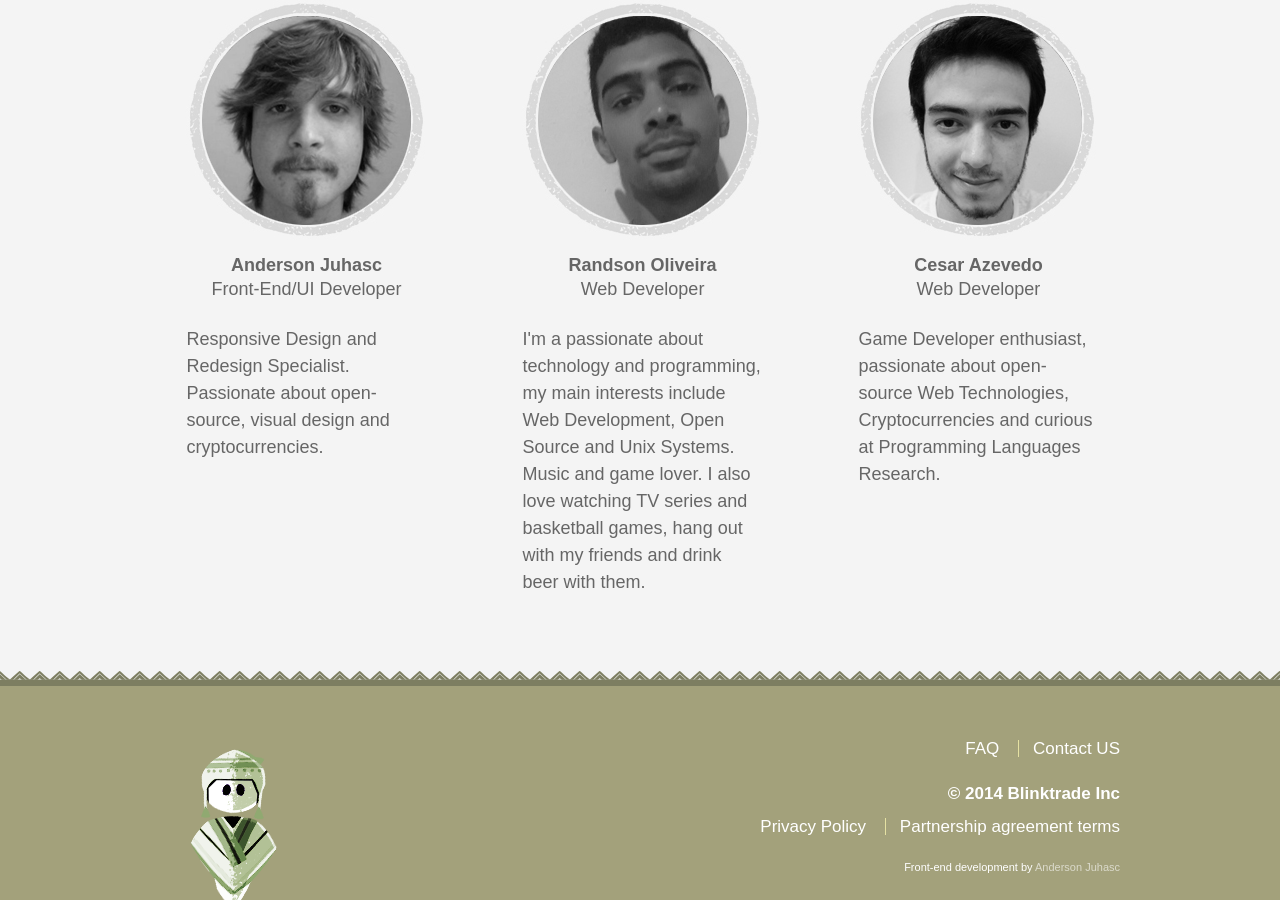
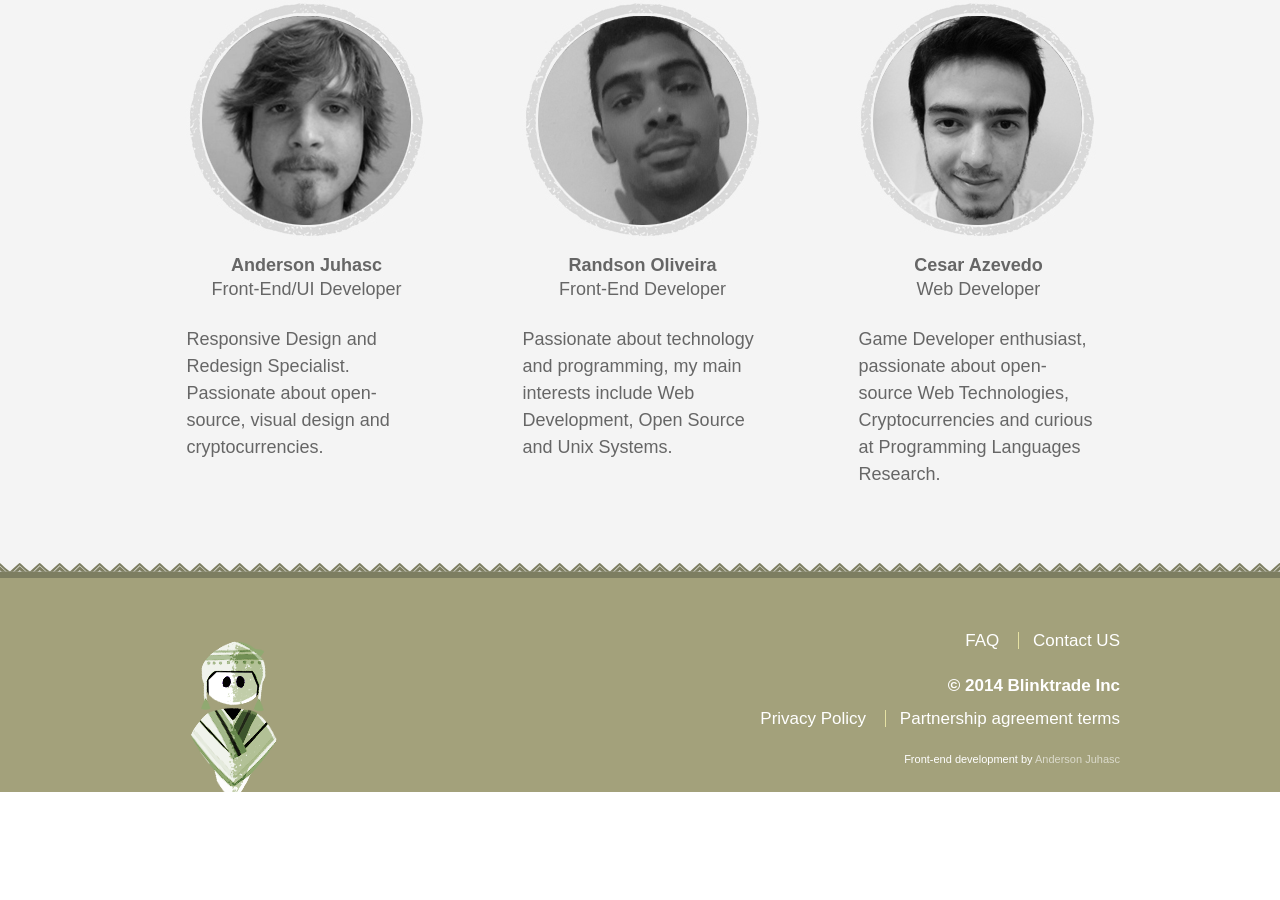
Before and after one commit to blinktrade/blinktrade.github.io, a Jekyll site: the page built from index.html, in a window 1280 px wide and 900 px high, scrolled down 2466 px. Built offline with Jekyll 4.4.1, drawn with Linux system fonts in a browser that asks for light colours; some web fonts are replaced; the list of posts is cut into pages by our own code; after the commit the page ends 3258 px from its top, so only the background shows below that.

Commit message:
Update span job and description

```diff
--- a/index.html
+++ b/index.html
@@ -346,12 +346,12 @@ classe: home
                                 <!-- .team-item__title -->
                                 <h3 class="team-item__title epsilon">
                                     Randson Oliveira
-                                    <span>Web Developer</span>
+                                    <span>Front-End Developer</span>
                                 </h3>
                                 <!-- /.team-item__title -->
 
                                 <p>
-                                    I'm a passionate about technology and programming, my main interests include Web Development, Open Source and Unix Systems. Music and game lover. I also love watching TV series and basketball games, hang out with my friends and drink beer with them.
+                                    Passionate about technology and programming, my main interests include Web Development, Open Source and Unix Systems.
                                 </p>
                             </div>
                         </div>
```
